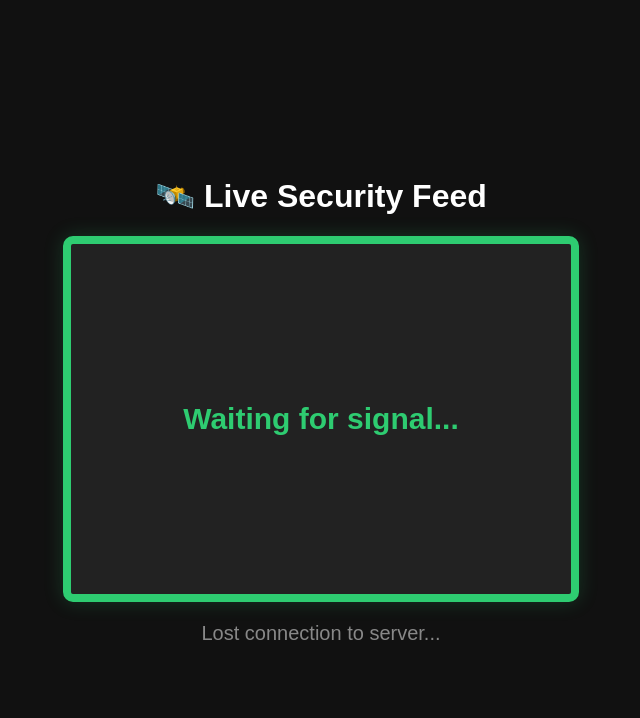
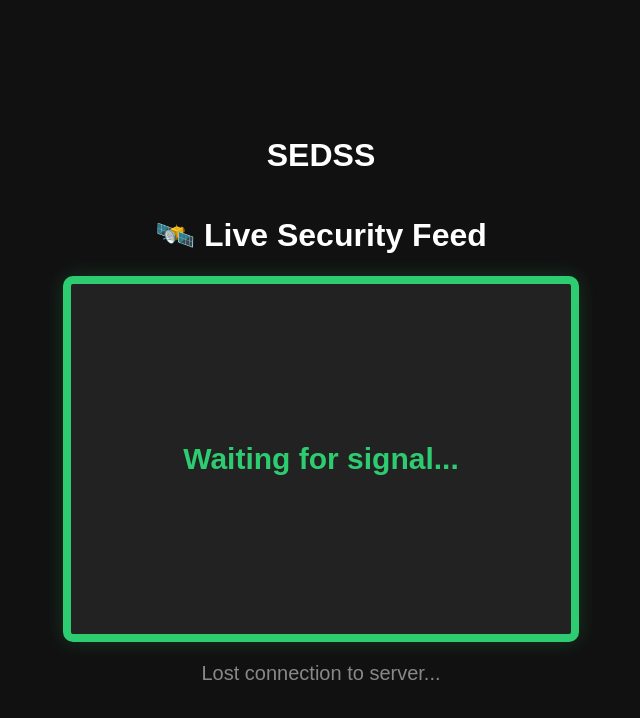
Before and after one commit to Amazingmercy/sedss-Smart-early-detection-security-system-server, a website: page public/index.html in a window 1280 px wide. Shown: the whole page, without its empty margins (319-959 px from the left). Drawn offline with Linux system fonts and the light colour scheme; no server answers.

Commit message:
first commit

```diff
--- a/public/index.html
+++ b/public/index.html
@@ -62,7 +62,8 @@
 </head>
 <body>
 
-    <h1>🛰️ Live Security Feed</h1>
+        <h1>SEDSS</h1>
+        <h1>🛰️ Live Security Feed</h1>
 
     <div id="monitor-screen" class="safe">
         Waiting for signal...
```
